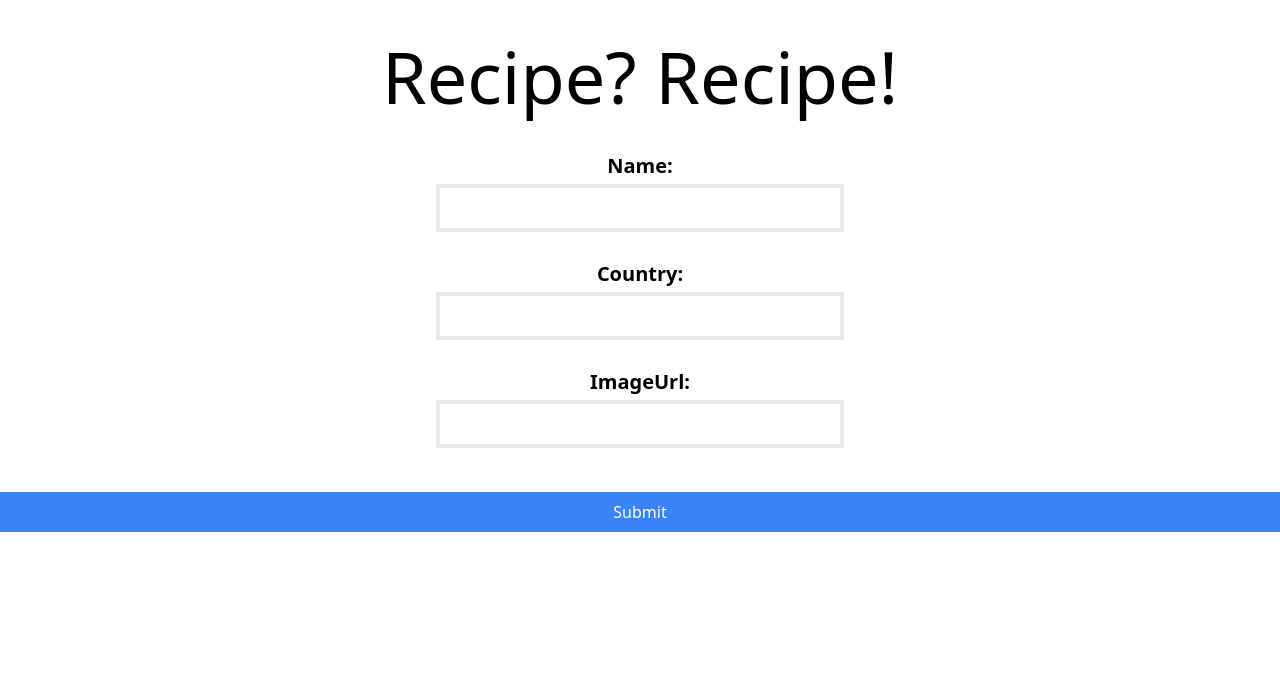
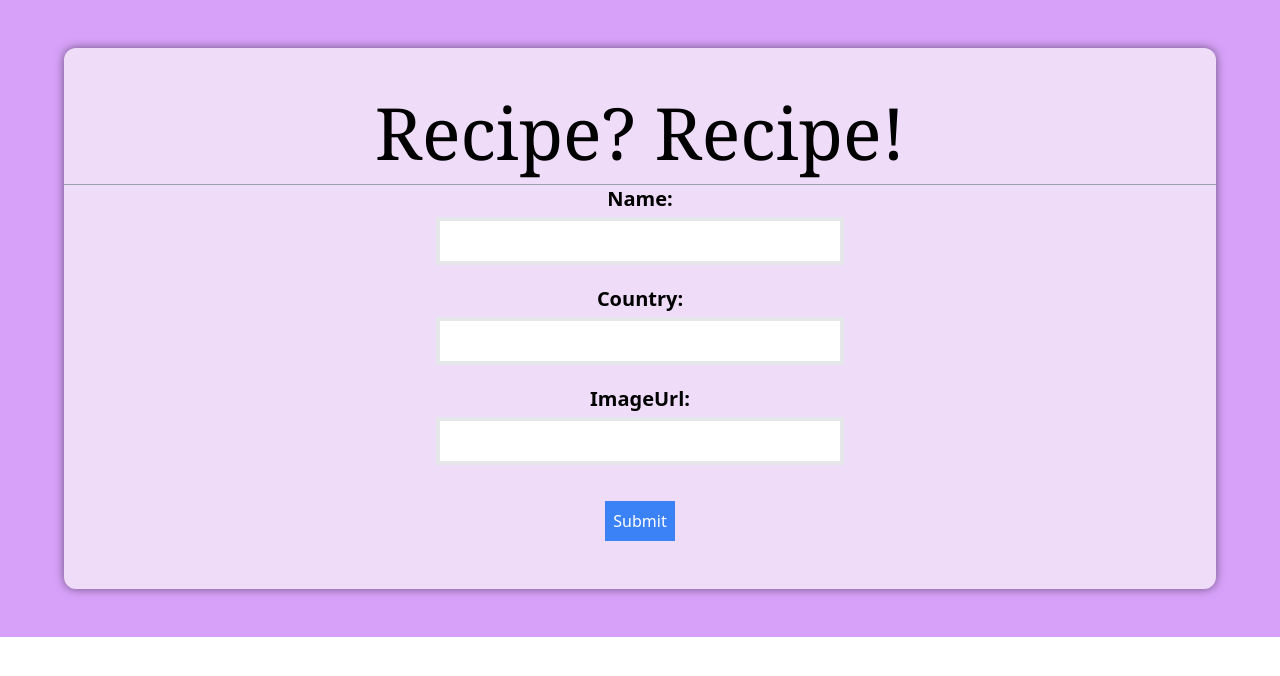
Before and after one commit to NDasalla/RecipeFinder, a React (Vite) app: page /recipes/addRecipe in a window 1280 px wide. Shown: the top 676 px of the page. Built offline with nearby package versions, Linux system fonts and the light colour scheme; data requests are answered from the project's data file.

Commit message:
finished almost everything except editing and deleting ingredients/recipes

```diff
--- a/src/App.jsx
+++ b/src/App.jsx
@@ -5,10 +5,7 @@ import {
   createRoutesFromElements,
 } from "react-router-dom";
 import "./App.css";
-import Root, {
-  // action as rootAction,
-  loader as rootLoader,
-} from "./routes/root";
+import Root, { loader as rootLoader } from "./routes/root";
 import AddRecipeForm, {
   action as addRecipeFormAction,
 } from "./components/AddRecipeForm";
@@ -36,9 +33,6 @@ const router = createBrowserRouter(
 );
 
 const App = () => {
-  /*TODOS
-    - navbar, margin/padding
-  */
   return <RouterProvider router={router} />;
 };
 
--- a/src/components/AddRecipeForm.jsx
+++ b/src/components/AddRecipeForm.jsx
@@ -24,7 +24,7 @@ export async function action({ request, params }) {
 
 const AddRecipeForm = () => {
   return (
-    <Form method="post" className="selection:bg-blue-200 flex flex-col gap-2">
+    <Form method="post" className="">
       {/* name, country, imageUrl */}
       {Object.keys(initialRecipeFormState).map((key, i) => {
         let type = "text";
--- a/src/components/Recipe.jsx
+++ b/src/components/Recipe.jsx
@@ -8,21 +8,30 @@ export const loader = async ({ params }) => {
   const recipeIngredientsResponse = await fetch(
     `http://localhost:3000/recipeIngredients?recipeId=${params.recipeId}`
   );
-  const recipeIngredients = await recipeIngredientsResponse.json();
-  return { recipe, recipeIngredients };
+  const recipeIngredient = await recipeIngredientsResponse.json();
+
+  return { recipe, recipeIngredient };
 };
 
 const Recipe = () => {
-  const { recipes, recipeIngredients } = useLoaderData();
-  const { id, recipeId, ingredients } = recipeIngredients;
-  console.log(recipes, recipeIngredients);
-  // console.log(ingredients);
-  // const { ingredients } = loaderData;
+  const { recipe, recipeIngredient } = useLoaderData();
+  const { id, name, country, imageUrl } = recipe;
+
   return (
-    <div className="my-4">
-      <h1></h1>
+    <div className="mt-4">
+      <p className="text-4xl">{name}</p>
+      <p className="italic text-2xl mt-4">{country}</p>
+      <img
+        className="mt-10 mx-auto object-cover h-[324px] w-[576px] rounded-xl drop-shadow-[0_0_10px_rgba(0,0,0,0.80)]"
+        src={imageUrl}
+        alt={name}
+      />
+      <p className="mt-12 text-xl font-bold">Ingredients</p>
+      {recipeIngredient.map((recipe) => {
+        return (
+          <div key={recipe.id} className="my-4">
             <ul>
-        {Object.entries(ingredients).map(([key, value]) => {
+              {Object.entries(recipe.ingredients).map(([key, value]) => {
                 const temp =
                   //replacing first char in string to uppercase
                   key.charAt(0).toUpperCase() +
@@ -37,6 +46,9 @@ const Recipe = () => {
             </ul>
           </div>
         );
+      })}
+    </div>
+  );
 };
 
 export default Recipe;
--- a/src/components/RecipeCard.jsx
+++ b/src/components/RecipeCard.jsx
@@ -1,29 +1,16 @@
 const RecipeCard = ({ recipe }) => {
+  // console.log(recipe);
   const { name, country, imageUrl } = recipe;
   return (
-    <div className="shadow-[0_0px_5px_5px_rgba(0,0,0,0.1)] max-w-xl mx-auto">
+    <>
       <p className="text-3xl font-bold mt-4">{name}</p>
       <p className="text-xl italic">{country}</p>
-      <img className="mt-4 object-cover h-48 w-96" src={imageUrl} alt={name} />
-      {/*
-      //OLD. NOW USE FOR Recipe.jsx COMPONENT
-      <div className="my-4">
-        <ul>
-          {Object.entries(ingredients).map(([key, value]) => {
-            const temp =
-              //replacing first char in string to uppercase
-              key.charAt(0).toUpperCase() +
-              //adding space between a lowercase char and uppercase char
-              key.substring(1).replace(/([a-z])([A-Z])/, "$1 $2");
-            return (
-              <li key={key}>
-                {temp}: {value}
-              </li>
-            );
-          })}
-        </ul>
-      </div> */}
-    </div>
+      <img
+        className="mt-4 object-cover h-48 w-96 rounded-lg my-auto mx-auto"
+        src={imageUrl}
+        alt={name}
+      />
+    </>
   );
 };
 
--- a/src/components/RecipeList.jsx
+++ b/src/components/RecipeList.jsx
@@ -27,21 +27,10 @@ const RecipeList = () => {
     }
     fetchRecipes();
   }, [search]);
-
-  const recipeCards = recipes.map((recipe) => {
-    return (
-      <div key={recipe.id} className="flex justify-center">
-        <Link key={recipe.id} to={`/recipes/${recipe.id}`}>
-          <RecipeCard recipe={recipe} />
-        </Link>
-      </div>
-    );
-  });
-
   return (
-    <>
+    <div className="mt-6">
       <SearchBar search={search} setSearch={setSearch} />
-      <div className="mt-12">
+      <div className="mt-6">
         <Link
           to="/recipes/addRecipe"
           className=" bg-blue-500 px-4 py-2 text-white hover:bg-blue-600 transition"
@@ -49,8 +38,22 @@ const RecipeList = () => {
           Add Recipe
         </Link>
       </div>
-      <div className="mt-12 mx-12 grid lg:grid-cols-3 gap-6">{recipeCards}</div>
-    </>
+      <div className="mt-6 mx-12 grid lg:grid-cols-3 md:grid-cols-2 gap-6">
+        {recipes.map((recipe) => {
+          return (
+            <div
+              key={recipe.id}
+              className="flex justify-center rounded-lg bg-white
+              drop-shadow-[0_0_1px_rgba(0,0,0,0.30)]"
+            >
+              <Link to={`/recipes/${recipe.id}`}>
+                <RecipeCard recipe={recipe} />
+              </Link>
+            </div>
+          );
+        })}
+      </div>
+    </div>
   );
 };
 
--- a/src/routes/root.jsx
+++ b/src/routes/root.jsx
@@ -7,11 +7,17 @@ export async function loader() {
 
 const Root = () => {
   return (
-    <div className="max-w-7xl mx-auto text-center mb-12">
-      <p className="text-7xl my-10">
-        <Link to="/">Recipe? Recipe!</Link>
-      </p>
-      <Outlet />
+    <div className="max-w-auto mx-auto text-center py-12 bg-[#D7A1F9]">
+      <div
+        className="max-w-6xl mx-auto py-12 rounded-xl bg-[#EFDCF9]
+        drop-shadow-[0_0_5px_rgba(0,0,0,0.50)]"
+      >
+        <p className="text-7xl font-serif">
+          <Link to="/">Recipe? Recipe!</Link>
+        </p>
+        <div className="flex-grow border-t border-gray-400 mt-4"></div>
+        <Outlet />
+      </div>
     </div>
   );
 };
```
Also changed, not shown: src/utils/db.json (line endings or trailing spaces). Lines whose indentation alone changed are shown as unchanged.
